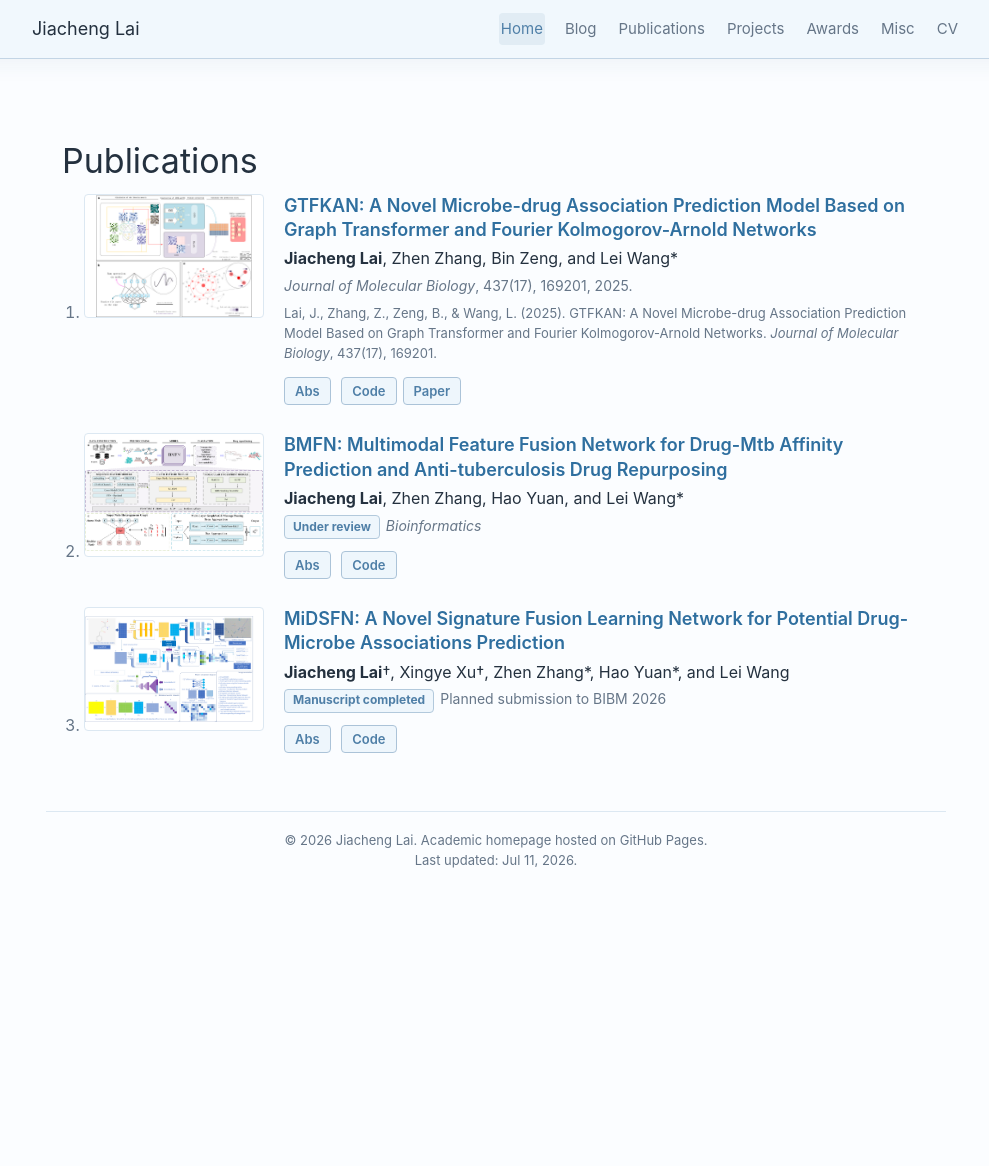
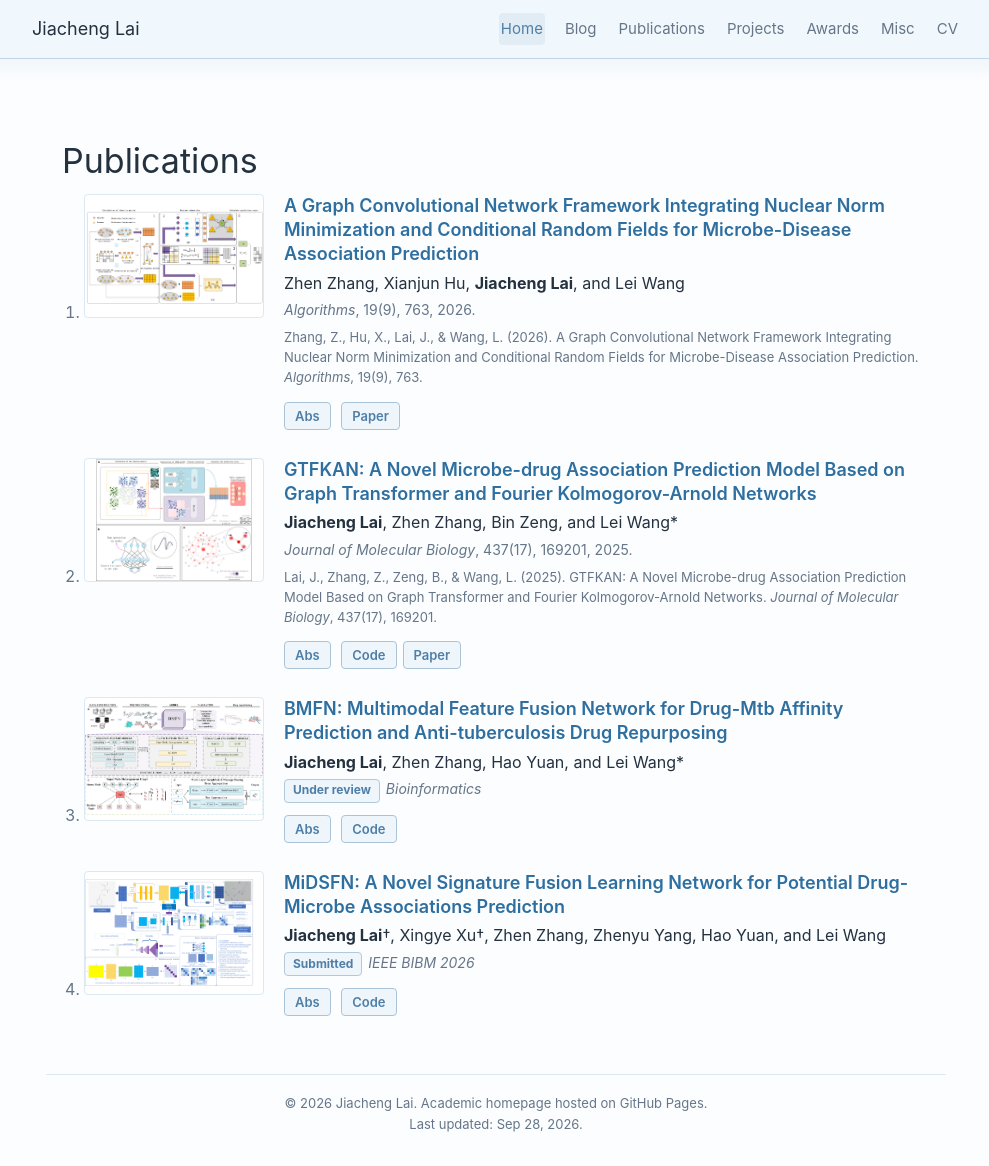
Before and after one commit to jiachenglai/jiachenglai.github.io, a Jekyll site: the page built from _pages/publications.html, in a window 1280 px wide and 1166 px high. Shown: the whole window, without its empty margins (144-1133 px from the left). Built offline with Jekyll 4.4.1, drawn with Linux system fonts in a browser that asks for light colours.

Commit message:
Add NNGCFCAE publication and update CV

```diff
--- a/_config.yml
+++ b/_config.yml
@@ -15,7 +15,7 @@ logo: /assets/img/favicon.svg
 image: /assets/img/og-image.svg
 
 copyright_year: 2026
-last_updated: Jul 11, 2026
+last_updated: Sep 28, 2026
 
 markdown: kramdown
 kramdown:
--- a/_data/news.yml
+++ b/_data/news.yml
@@ -9,10 +9,13 @@ opportunity:
     - title: Reliable low-data prediction
       text: building calibrated models for noisy, incomplete, and label-scarce biomedical data, with interest in uncertainty quantification and robust evaluation.
     - title: Drug discovery and bioinformatics applications
-      text: studying microbe-drug association prediction, cold-start drug-microbe learning, drug-Mtb affinity prediction, and anti-tuberculosis drug repurposing.
+      text: studying microbe-disease and microbe-drug association prediction, cold-start drug-microbe learning, drug-Mtb affinity prediction, and anti-tuberculosis drug repurposing.
   closing: If you are interested in mathematical, statistical, or machine learning approaches to computational biology and drug discovery, please feel free to contact me.
 
 items:
+  - date: 2026/09
+    datetime: 2026-09
+    text: Our paper on microbe-disease association prediction was published in <a href="https://doi.org/10.3390/a19090763"><em>Algorithms</em></a>.
   - date: 2026/07
     datetime: 2026-07
     text: I joined <a href="https://suat-sz.edu.cn/en/">Shenzhen University of Advanced Technology (SUAT)</a> as a Research Intern, advised by <a href="https://csce.suat-sz.edu.cn/info/1011/1273.htm">Prof. Hui Peng</a>.
--- a/_data/profile.yml
+++ b/_data/profile.yml
@@ -31,7 +31,7 @@ bio:
     structures, protein sequences, microbial genomic signals, biological networks, drug-response
     profiles, and multi-omics measurements.
   - >-
-    My previous work includes heterogeneous graph-based microbe-drug association prediction,
+    My previous work includes graph-based microbe-disease and microbe-drug association prediction,
     feature-independent cold-start drug-microbe association learning, and multimodal drug-Mtb
     affinity prediction for anti-tuberculosis drug repurposing.
 
--- a/_data/publications.yml
+++ b/_data/publications.yml
@@ -1,6 +1,20 @@
 title: Publications
 
 items:
+  - id: paper-nngcfcae
+    bib_key: zhang2026nngcfcae
+    image: assets/img/papers/nngcfcae.png
+    image_alt: Main figure for NNGCFCAE
+    title: "A Graph Convolutional Network Framework Integrating Nuclear Norm Minimization and Conditional Random Fields for Microbe-Disease Association Prediction"
+    authors: Zhen Zhang, Xianjun Hu, <strong>Jiacheng Lai</strong>, and Lei Wang
+    venue: <em>Algorithms</em>, 19(9), 763, 2026.
+    citation: "Zhang, Z., Hu, X., Lai, J., &amp; Wang, L. (2026). A Graph Convolutional Network Framework Integrating Nuclear Norm Minimization and Conditional Random Fields for Microbe-Disease Association Prediction. <em>Algorithms</em>, 19(9), 763."
+    abstract: NNGCFCAE integrates nuclear norm minimization, a conditional-random-field-enhanced graph convolutional network, and a residual multi-channel convolutional autoencoder to predict latent microbe-disease associations. Experiments on HMDAD and Disbiome show strong performance in AUC and AUPR, while case studies on obesity, asthma, and ulcerative colitis support the model's biological plausibility.
+    links:
+      - label: Paper
+        url: https://www.mdpi.com/1999-4893/19/9/763
+        external: true
+
   - id: paper-gtfkan
     bib_key: lai2025gtfkan
     image: assets/img/papers/gtfkan.png
@@ -34,9 +48,9 @@ items:
     image: assets/img/papers/midsfn.png
     image_alt: Main figure for MiDSFN
     title: "MiDSFN: A Novel Signature Fusion Learning Network for Potential Drug-Microbe Associations Prediction"
-    authors: <strong>Jiacheng Lai</strong>&dagger;, Xingye Xu&dagger;, Zhen Zhang*, Hao Yuan*, and Lei Wang
-    status: Manuscript completed
-    venue: Planned submission to BIBM 2026
+    authors: <strong>Jiacheng Lai</strong>&dagger;, Xingye Xu&dagger;, Zhen Zhang, Zhenyu Yang, Hao Yuan, and Lei Wang
+    status: Submitted
+    venue: <em>IEEE BIBM 2026</em>
     abstract: MiDSFN is a node-to-node deep learning framework for drug-microbe association prediction. It constructs features from intrinsic biological characteristics, including drug SMILES strings, microbial 16S rDNA sequences, and taxonomic nomenclature, and integrates graph convolution, self-attention, bilinear attention, and residual neural networks to support cross-dataset transfer and cold-start prediction for novel entities.
     links:
       - label: Code
```
Also changed, not shown: _bibliography/papers.bib (+14 -2 lines), assets/img/papers/nngcfcae.png (added), 2 other files.
